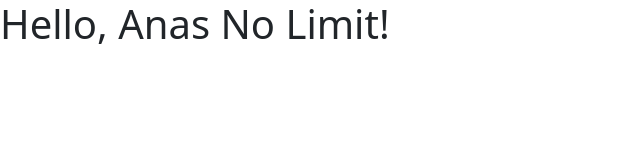
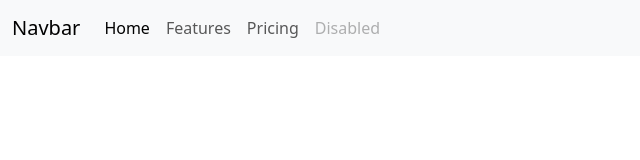
Before and after one commit to kanganas/Landing-Page, a plain HTML site: page index.html in a window 1280 px wide. Shown: the whole page, without its empty margins (0-640 px from the left). Drawn offline with nearby package versions, Linux system fonts and the light colour scheme.

Commit message:
menambahkan code navigasi bar untuk navigasi

```diff
--- a/index.html
+++ b/index.html
@@ -7,7 +7,30 @@
     <link href="https://cdn.jsdelivr.net/npm/bootstrap@5.3.2/dist/css/bootstrap.min.css" rel="stylesheet" integrity="sha384-T3c6CoIi6uLrA9TneNEoa7RxnatzjcDSCmG1MXxSR1GAsXEV/Dwwykc2MPK8M2HN" crossorigin="anonymous">
   </head>
   <body>
-    <h1>Hello, Anas No Limit!</h1>
+    <nav class="navbar navbar-expand-lg bg-body-tertiary">
+        <div class="container-fluid">
+          <a class="navbar-brand" href="#">Navbar</a>
+          <button class="navbar-toggler" type="button" data-bs-toggle="collapse" data-bs-target="#navbarNav" aria-controls="navbarNav" aria-expanded="false" aria-label="Toggle navigation">
+            <span class="navbar-toggler-icon"></span>
+          </button>
+          <div class="collapse navbar-collapse" id="navbarNav">
+            <ul class="navbar-nav">
+              <li class="nav-item">
+                <a class="nav-link active" aria-current="page" href="#">Home</a>
+              </li>
+              <li class="nav-item">
+                <a class="nav-link" href="#">Features</a>
+              </li>
+              <li class="nav-item">
+                <a class="nav-link" href="#">Pricing</a>
+              </li>
+              <li class="nav-item">
+                <a class="nav-link disabled" aria-disabled="true">Disabled</a>
+              </li>
+            </ul>
+          </div>
+        </div>
+      </nav>
     <script src="https://cdn.jsdelivr.net/npm/bootstrap@5.3.2/dist/js/bootstrap.bundle.min.js" integrity="sha384-C6RzsynM9kWDrMNeT87bh95OGNyZPhcTNXj1NW7RuBCsyN/o0jlpcV8Qyq46cDfL" crossorigin="anonymous"></script>
   </body>
 </html>
```
